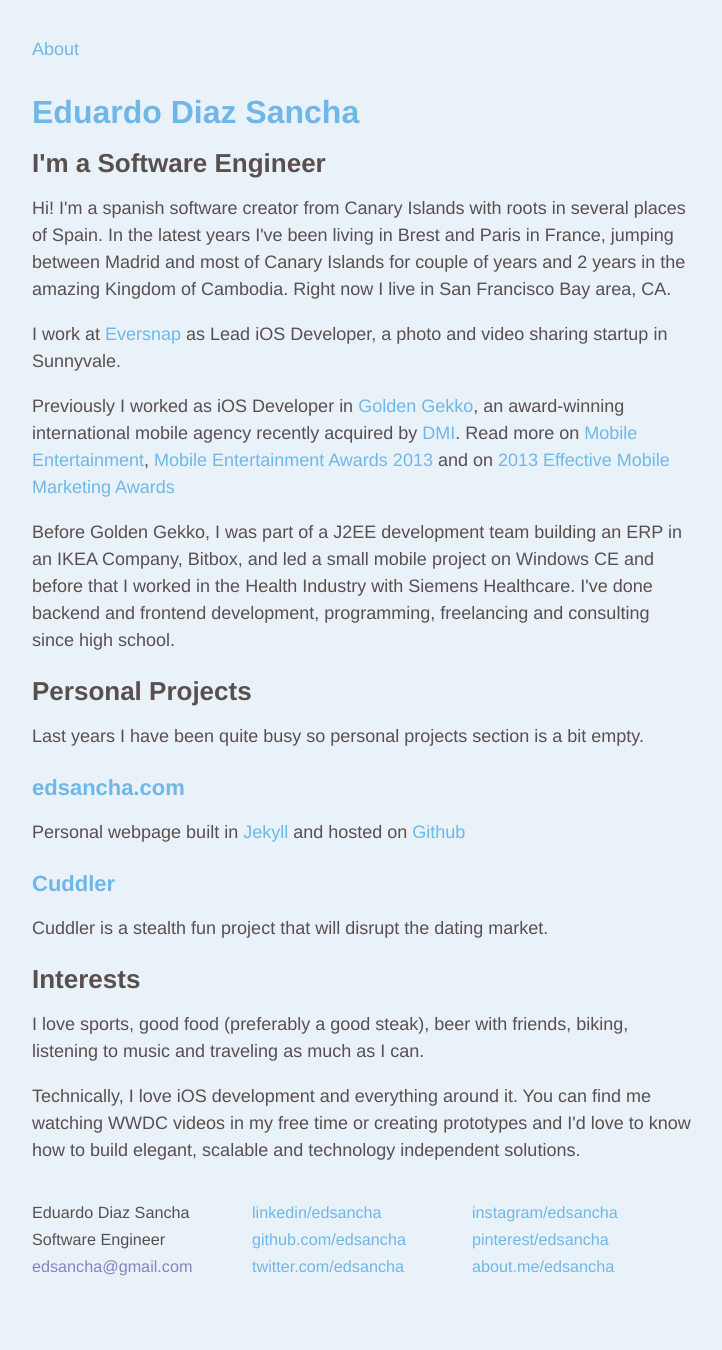
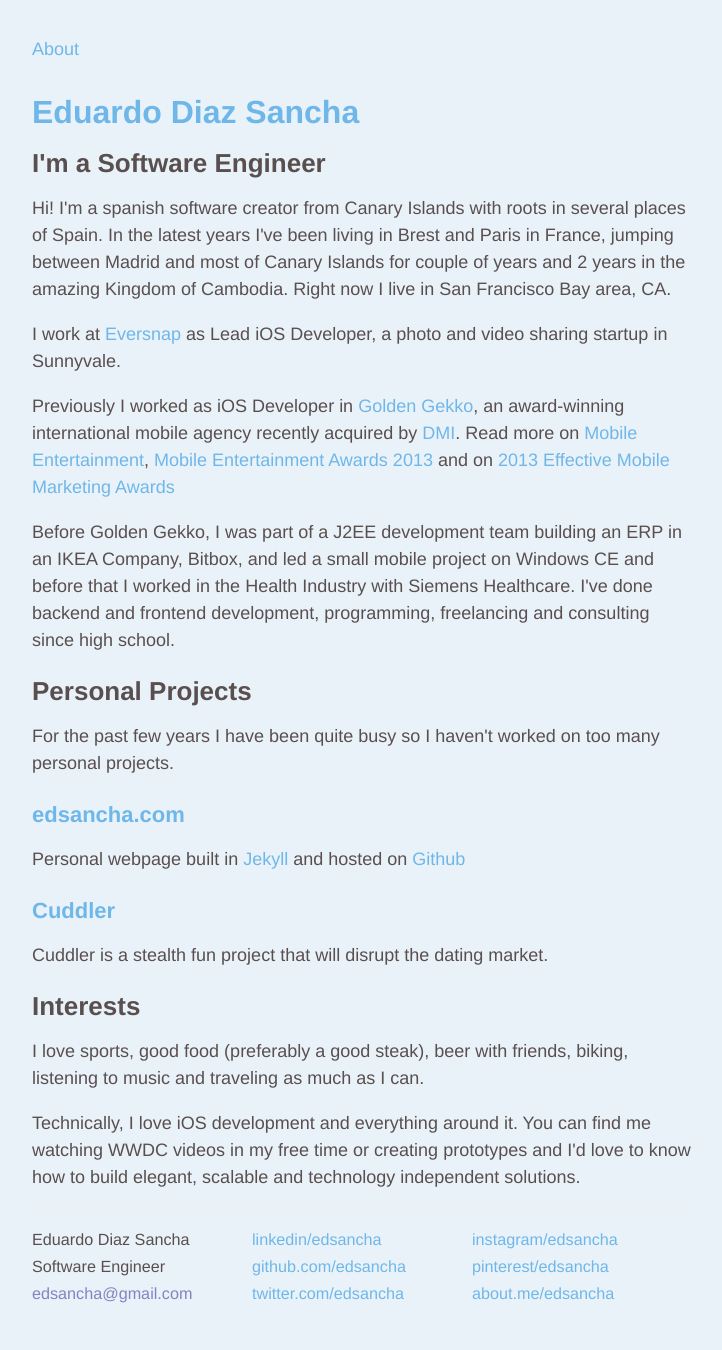
Before and after one commit to EdSancha/edsancha.github.io, a Jekyll site: the page built from index.html, in a window 1280 px wide. Shown: the whole page, without its empty margins (278-1000 px from the left). Built offline with Jekyll 4.4.1, drawn with Linux system fonts in a browser that asks for light colours; Markdown is read by kramdown in place of the engine named in the settings; before the commit the page ends 1323 px from its top, so only the background shows below that.

Commit message:
Fixed a paragraph and broken link

```diff
--- a/index.html
+++ b/index.html
@@ -26,7 +26,7 @@
   <h2>Personal Projects</h2>
 
           <p>
-                  Last years I have been quite busy so personal projects section is a bit empty.
+                  For the past few years I have been quite busy so I haven't worked on too many personal projects.
           </p>
 
           <h3><a href="https://github.com/edsancha/edsancha.com/">edsancha.com</a></h3>
@@ -34,7 +34,7 @@
                   Personal webpage built in <a href="http://jekyllrb.com" target="_blank">Jekyll</a> and hosted on <a href="http://github.com" target="_blank">Github</a>
           </p>
 
-          <h3><a href="https://cuddler.co/ target="_blank"">Cuddler</a></h3>
+          <h3><a href="https://cuddler.co/" target="_blank">Cuddler</a></h3>
           <p>
                   Cuddler is a stealth fun project that will disrupt the dating market.
           </p>
```
